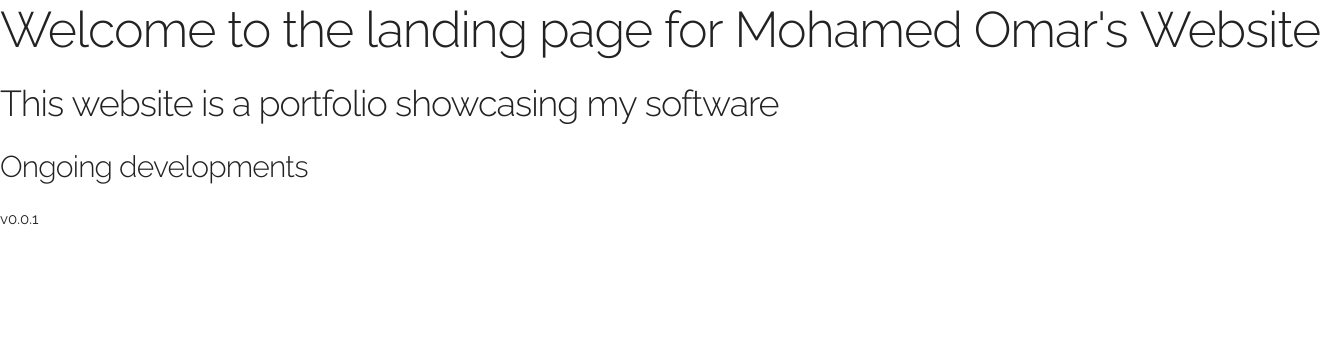
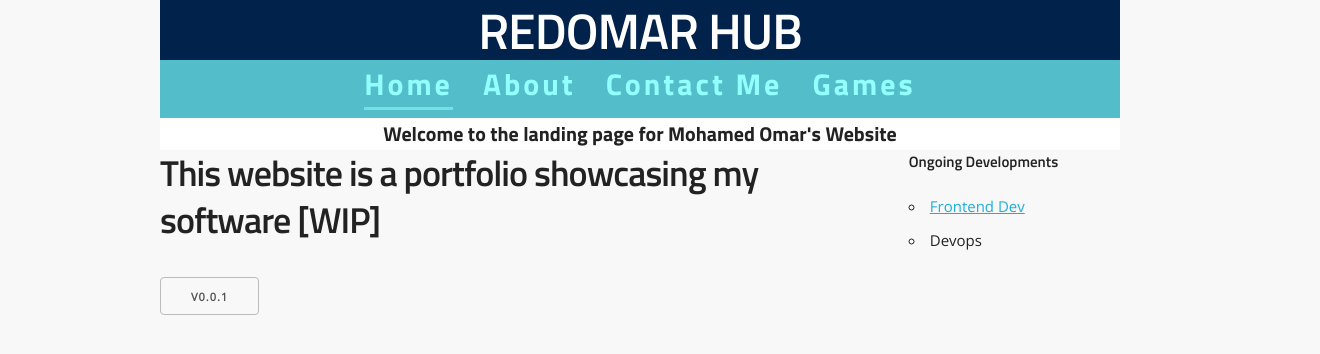
Before and after one commit to redomar/frontend-redomar, a plain HTML site: page src/index.html in a window 1280 px wide. Shown: the whole page, 1320 px wide, since content can reach past the window. Drawn offline with nearby package versions, Linux system fonts and the light colour scheme.

Commit message:
Added basic CSS for homepage

```diff
--- /dev/null
+++ b/src/css/main.css
@@ -0,0 +1,87 @@
+/* FONT IMPORT*/
+@import url("https://fonts.googleapis.com/css?family=Open+Sans|Titillium+Web:600,700&display=swap");
+
+/*--------------------
+  BODY
+----------------------*/
+
+h1,h2,h3,h4,h5,h6 {
+  font-family: "Titillium Web", "Open Sans", sans-serif;
+}
+
+body {
+  background-color: #f8f8f8;
+  font-family:  "Open Sans";
+}
+
+/*--------------------
+  HEADER
+----------------------*/
+
+header {
+  text-align: center;
+  background-color: #53bdca;
+}
+
+header h1 {
+  margin-bottom: 0;
+}
+
+.subtitle {
+  font-family: "Titillium Web", sans-serif;
+  font-size: 2rem;
+  font-weight: 700;
+  background-color: white;
+  margin: 0;
+}
+
+#name-title {
+  background-color: #01224a;
+  /*EF7D42, 53BDCA, 93FFFF, C6EEF5*/
+  color: white;
+}
+
+/*--------------------
+  NAVINGATION
+----------------------*/
+
+nav {
+  padding: 0;
+}
+
+nav ul {
+  list-style: none;
+  display: flex;
+  justify-content: center;
+  margin:0;
+}
+@media only screen and (max-width: 600px) {
+  nav ul {
+    display: block;
+  }
+}
+
+nav li {
+  margin: 0 1em;
+  margin-bottom: 10px;
+}
+
+nav a {
+  text-decoration: none;
+  font-family: "Titillium Web", sans-serif;
+  font-size: 3rem;
+  font-weight: 700;
+  letter-spacing: 0.1em;
+  color: #93FFFF;
+  padding: 0em;
+}
+
+nav a:hover,
+nav a:focus {
+  color: #01224a;
+}
+
+.current-page {
+  border-bottom: 3px solid #93FFFF88;
+  padding: 0;
+}
--- a/src/index.html
+++ b/src/index.html
@@ -12,17 +12,63 @@
     <!--Temporarly using online css-->
     <link rel="stylesheet" href="css/normalize.css" />
     <link rel="stylesheet" href="css/skeleton.css" />
+    <link rel="stylesheet" href="css/main.css" />
 
-    <meta name="viewport" content="width=device-width, initial-scale=1.0" />
     <meta http-equiv="X-UA-Compatible" content="ie=edge" />
     <title>Redomar Hub</title>
   </head>
   <body>
-    <h1>Welcome to the landing page for Mohamed Omar's Website</h1>
-    <h3>This website is a portfolio showcasing my software</h3>
-    <h4>Ongoing developments</h4>
-    <footer>
-      <p>v0.0.1</p>
+    <header class="container">
+      <div class="site-title">
+        <h1 id="name-title">REDOMAR HUB</h1>
+      </div>
+
+      <div class="navigation">
+        <nav>
+          <ul>
+            <li><a href="" class="current-page">Home</a></li>
+            <li><a href="#">About</a></li>
+            <li><a href="#">Contact Me</a></li>
+            <li><a href="#">Games</a></li>
+          </ul>
+        </nav>
+      </div>
+      <p class="subtitle">
+        Welcome to the landing page for Mohamed Omar's Website
+      </p>
+    </header>
+
+    <div class="container">
+      <div class="row">
+        <div class="nine columns">
+          <h3>This website is a portfolio showcasing my software [WIP]</h3>
+        </div>
+
+        <!--<div class="one-half column">
+        <img src="images/bgr.png" width="200%" alt="a picture of code" />
+      </div>
+    </div>-->
+        <div class="three columns">
+          <h6>Ongoing Developments</h6>
+          <ul>
+            <li>
+              <a href="https://github.com/redomar/frontend-redomar/"
+                >Frontend Dev</a
+              >
+            </li>
+            <li>Devops</li>
+          </ul>
+        </div>
+      </div>
+    </div>
+    <footer class="container">
+      <a
+        class="button button"
+        target="_blank"
+        href="https://github.com/redomar/frontend-redomar/"
+      >
+        v0.0.1
+      </a>
     </footer>
   </body>
 </html>
```
Also changed, not shown: src/app.js (added), src/images/bgr-banner.png (added), 2 other files.
